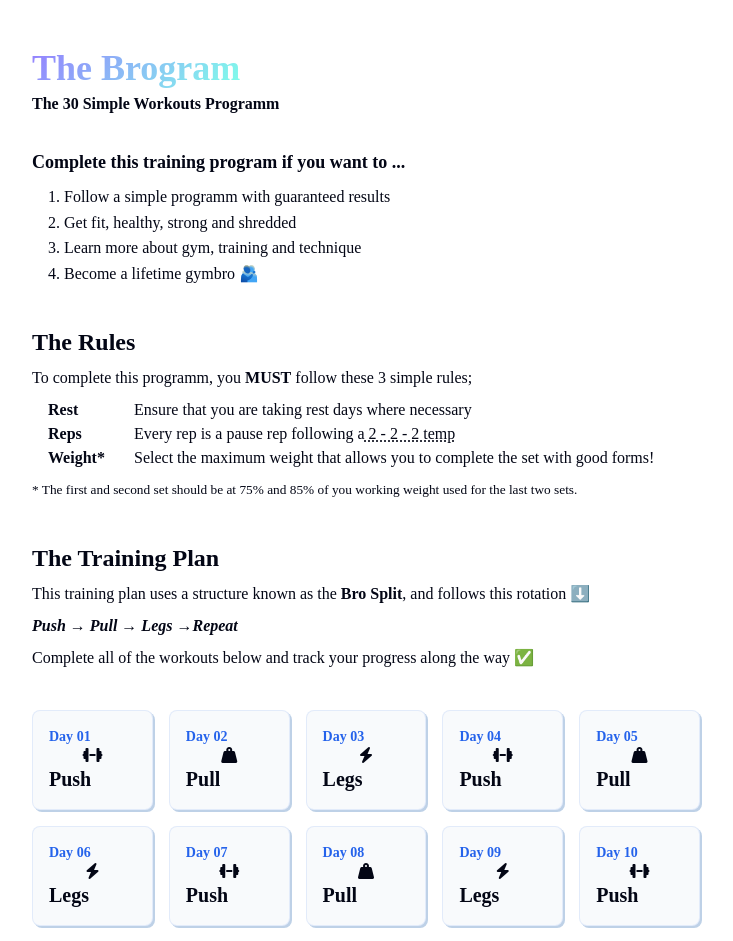
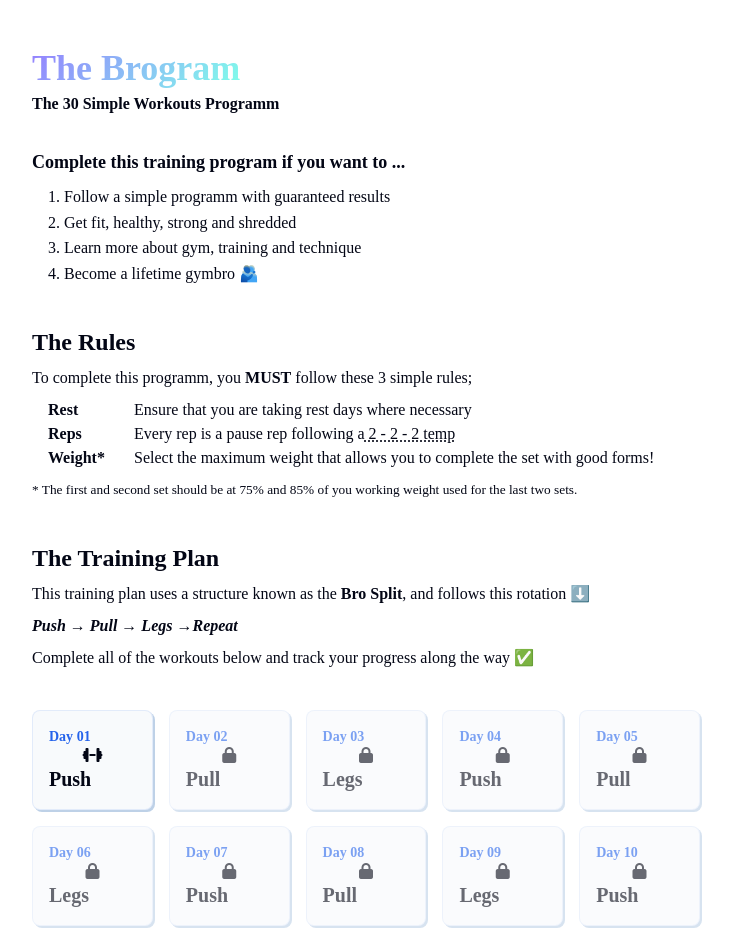
Before and after one commit to NetworkWarrior/brogram, a React (Vite) app: page / in a window 1280 px wide. Shown: the top 941 px of the page, without its empty margins (274-1007 px from the left). Built offline with nearby package versions, Linux system fonts and the light colour scheme; a web font is replaced by a local one.

Commit message:
fixing bugs and completing the project

```diff
--- a/src/components/Grid.jsx
+++ b/src/components/Grid.jsx
@@ -1,28 +1,55 @@
-import { useState } from 'react'
+import { useState, useEffect, use } from 'react'
 import {workoutProgram as training_plan} from '../utils/index.js'
 import WorkoutCard from "./WorkoutCard.jsx"
 
 export default function Grid() {
     const [savedWorkouts, setSavedWorkouts] = useState(null)
     const [selectedWorkout, setSelectedWorkout] = useState( null)
-    const completedWorkouts = []
-    const isLocked = false
+    const completedWorkouts = Object.keys(savedWorkouts || {}).filter((val) => {
+        const entry = savedWorkouts[val]
+        return entry.isComplete
+    })
 
     function handleSave(index, data) {
-
+        const newObj = {
+            ...savedWorkouts,
+            [index]: {
+                ...data,
+                isComplete: !!data.isComplete || !!savedWorkouts?.[index]?.isComplete
+            }
+        }
+        setSavedWorkouts(newObj)
+        localStorage.setItem('brogram', JSON.stringify(newObj))
+        setSelectedWorkout(null)
     }
 
-    function handleComplete(index, data){
+    function handleComplete(index, data) {
+        const newObj = { ...data }
+        newObj.isComplete = true
+        handleSave(index, newObj)
+    }
 
-    }
+    useEffect(() => {
+        if (!localStorage) { return }
+        let savedData = {}
+        if (localStorage.getItem('brogram')) {
+            savedData = JSON.parse(localStorage.getItem('brogram'))
+        }
+        setSavedWorkouts(savedData)
+    }, [])
+
     return (
         <div className="training-plan-grid">
             {Object.keys(training_plan).map((workout, workoutIndex) => {
+                const isLocked = workoutIndex === 0 ?
+                    false :
+                    !completedWorkouts.includes(`${workoutIndex - 1}`)
+
                 const type = workoutIndex % 3 === 0 ?
                 "Push" :
-                workoutIndex % 3 === 1 ?
-                'Pull' :
-                'Legs'
+                    workoutIndex % 3 === 1 ?
+                    'Pull' :
+                    'Legs'
 
                 const trainingPlan = training_plan[workoutIndex]
                 const dayNum = ((workoutIndex / 8) <= 1) ? '0' + (workoutIndex + 1) : workoutIndex + 1
@@ -38,15 +65,16 @@ export default function Grid() {
 
                 if (workoutIndex === selectedWorkout) {
                     return (
-                        <WorkoutCard handleSave={handleSave} handleComplete={handleComplete} key={workoutIndex} trainingPlan={trainingPlan} type={type} workoutIndex={workoutIndex} icon={icon} dayNum={dayNum}/>
+                        <WorkoutCard savedWeights={savedWorkouts?.[workoutIndex]?.weights} handleSave={handleSave} handleComplete={handleComplete} key={workoutIndex} trainingPlan={trainingPlan} type={type} workoutIndex={workoutIndex} icon={icon} dayNum={dayNum}/>
                     )
                 }
 
 
                 return (
                     <button onClick={() => {
+                        if (isLocked) {return}
                         setSelectedWorkout(workoutIndex)
-                    }} className={'card plan-card  ' + (isLocked ? 'inactive' : '')} key={workoutIndex}>
+                    }} className={'card plan-card ' + (isLocked ? 'inactive' : '')} key={workoutIndex}>
                         <div className='plan-card-header'>
                             <p>Day {dayNum}</p>
                         </div>
--- a/src/components/WorkoutCard.jsx
+++ b/src/components/WorkoutCard.jsx
@@ -10,7 +10,7 @@ export default function WorkoutCard(props) {
     const [weights, setWeights] = useState(savedWeights || {})
 
     function handleAddWeight(title, weight) {
-        console.log(title, weight)
+        (title, weight)
 
         const newObj = {
             ...weights,
@@ -37,7 +37,6 @@ export default function WorkoutCard(props) {
                 </div>
             </div>
 
-            {/* Warmup Section */}
             <div className="workout-grid">
                 <div className="exercise-name">
                     <h4>Warmup</h4>
@@ -66,7 +65,6 @@ export default function WorkoutCard(props) {
                 ))}
             </div>
 
-            {/* Workout Section */}
             <div className="workout-grid">
                 <div className="exercise-name">
                     <h4>Workout</h4>
@@ -105,7 +103,7 @@ export default function WorkoutCard(props) {
                 }}>Save & Exit</button>
                 <button onClick={() => {
                     handleComplete(workoutIndex, {weights})
-                }} disabled={true}>Complete</button>
+                }} disabled={Object.keys(weights).length !== workout.length}>Complete</button>
             </div>
         </div>
     )
--- a/src/index.css
+++ b/src/index.css
@@ -63,7 +63,7 @@ h3,
     position: relative;
     z-index: 1;
     cursor: not-allowed;
-    opacity: 0.8;
+    opacity: 0.6;
 }
 
 .plan-card-header {
```
